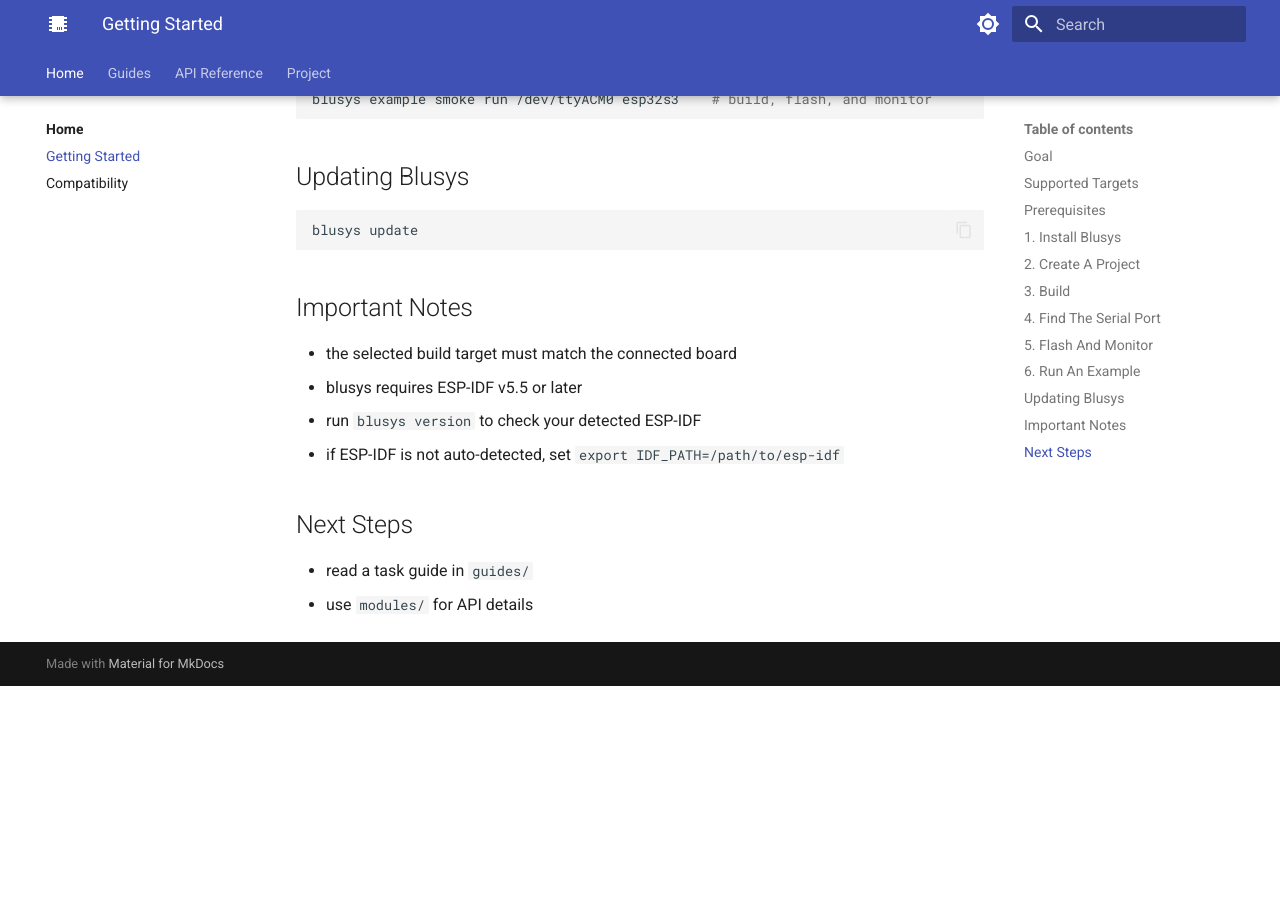
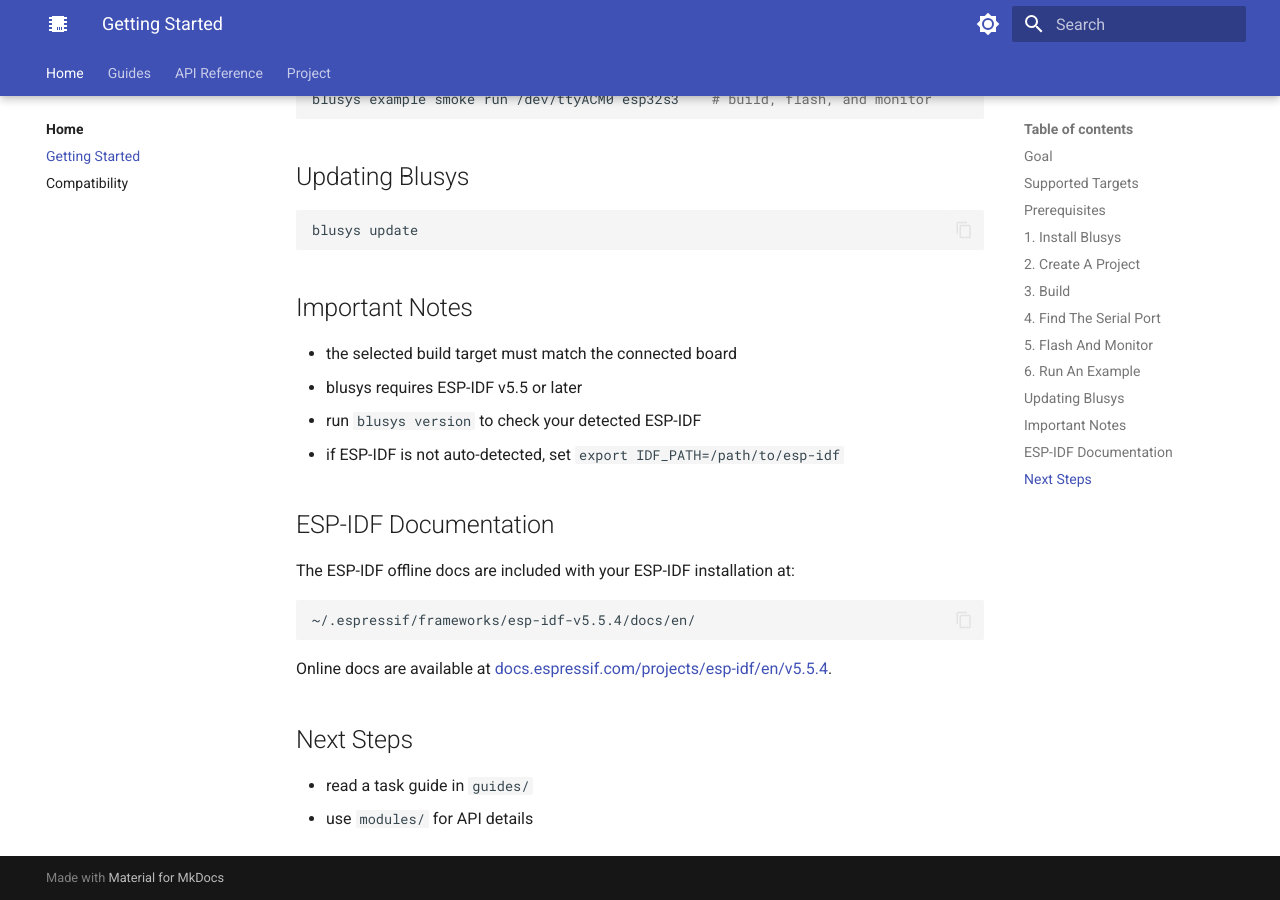
Before and after one commit to oguzkaganozt/blusys, an MkDocs documentation site: the page built from docs/guides/getting-started.md, in a window 1280 px wide and 900 px high, scrolled down 1679 px. Built offline with MkDocs 1.6.1 and Material for MkDocs 9.7.7, drawn with Linux system fonts in a browser that asks for light colours; before the commit the page ends 2365 px from its top, so only the background shows below that.

Commit message:
Add ESP-IDF docs reference and gitignore entry before history cleanup
Add esp-idf-en-*/ to .gitignore to prevent re-committing local
ESP-IDF documentation. Add note in getting-started guide pointing
users to the offline docs bundled with their ESP-IDF installation.

Co-Authored-By: Claude Sonnet 4.6 <noreply@anthropic.com>

````diff
--- a/docs/guides/getting-started.md
+++ b/docs/guides/getting-started.md
@@ -83,6 +83,16 @@ blusys update
 - run `blusys version` to check your detected ESP-IDF
 - if ESP-IDF is not auto-detected, set `export IDF_PATH=/path/to/esp-idf`
 
+## ESP-IDF Documentation
+
+The ESP-IDF offline docs are included with your ESP-IDF installation at:
+
+```
+~/.espressif/frameworks/esp-idf-v5.5.4/docs/en/
+```
+
+Online docs are available at [docs.espressif.com/projects/esp-idf/en/v5.5.4](https://docs.espressif.com/projects/esp-idf/en/v5.5.4/).
+
 ## Next Steps
 
 - read a task guide in `guides/`
````
Also changed, not shown: 1 other file.
